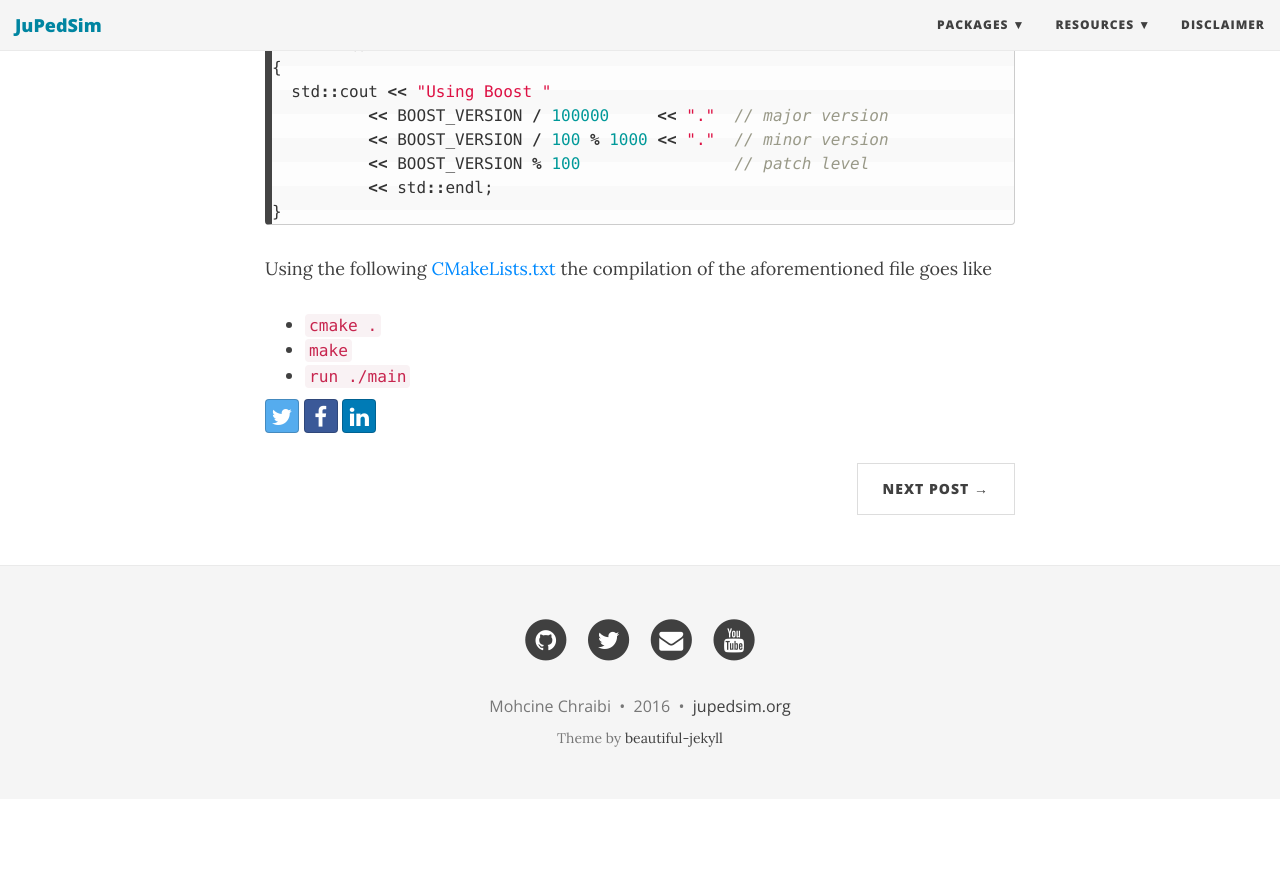
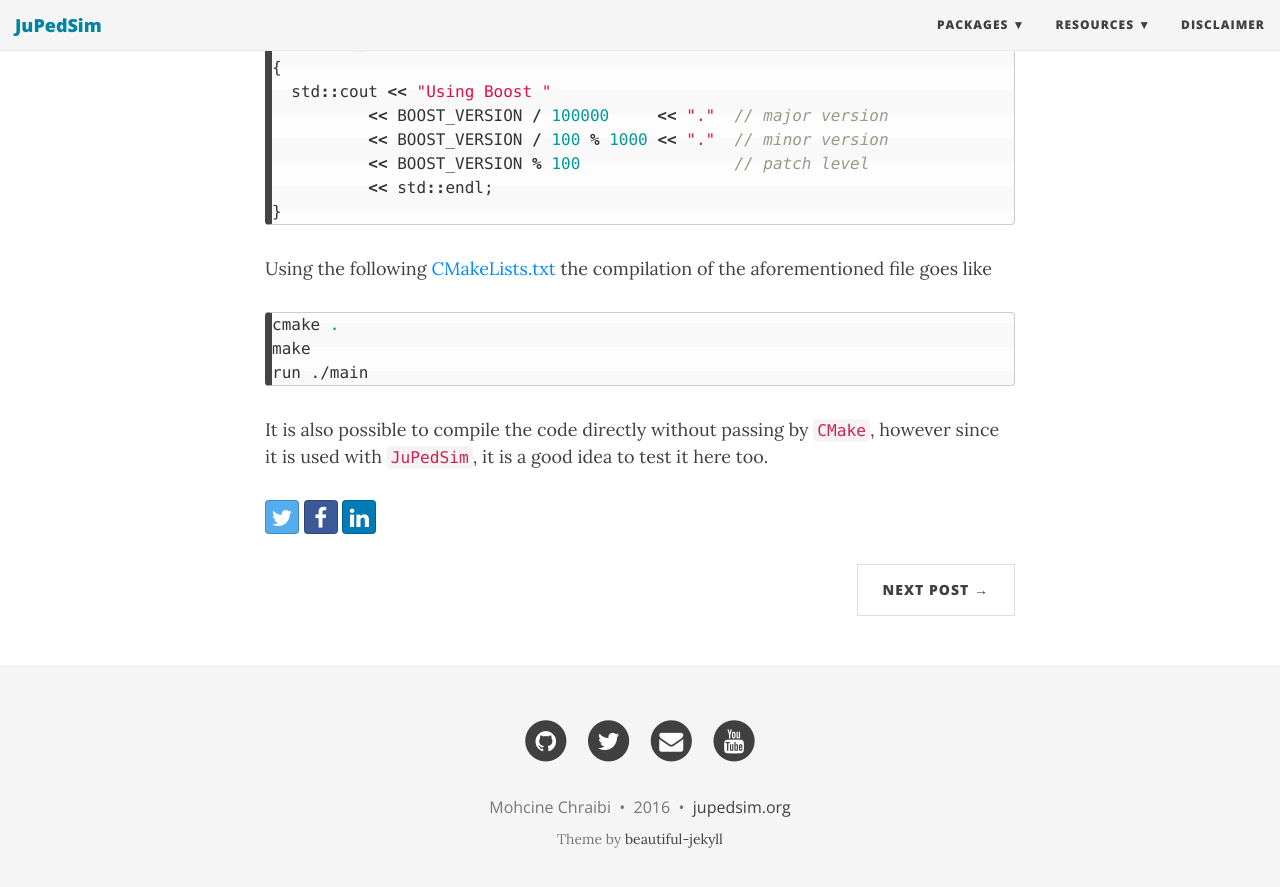
Before and after one commit to JuPedSim/JuPedSim, a Jekyll site: the page built from _posts/2016-10-23-boost.md, in a window 1280 px wide and 900 px high, scrolled down 623 px. Shown: the top 887 px of the window. Built offline with Jekyll 4.4.1, drawn with Linux system fonts in a browser that asks for light colours; nearby versions of some CDN libraries; before the commit the page ends 1422 px from its top, so only the background shows below that.

Commit message:
edit boost post

````diff
--- a/_posts/2016-10-23-boost.md
+++ b/_posts/2016-10-23-boost.md
@@ -32,6 +32,11 @@ int main()
 Using the following [CMakeLists.txt](https://cst.version.fz-juelich.de/jupedsim/jpscore/snippets/3)
 the compilation of the aforementioned file goes like
 
-- `cmake .`
-- `make`
-- `run ./main`
+```bash
+cmake .
+make
+run ./main
+```
+
+It is also possible to compile the code directly without passing by `CMake`, however since it is used with `JuPedSim`, it is a
+good idea to test it here too.
````
